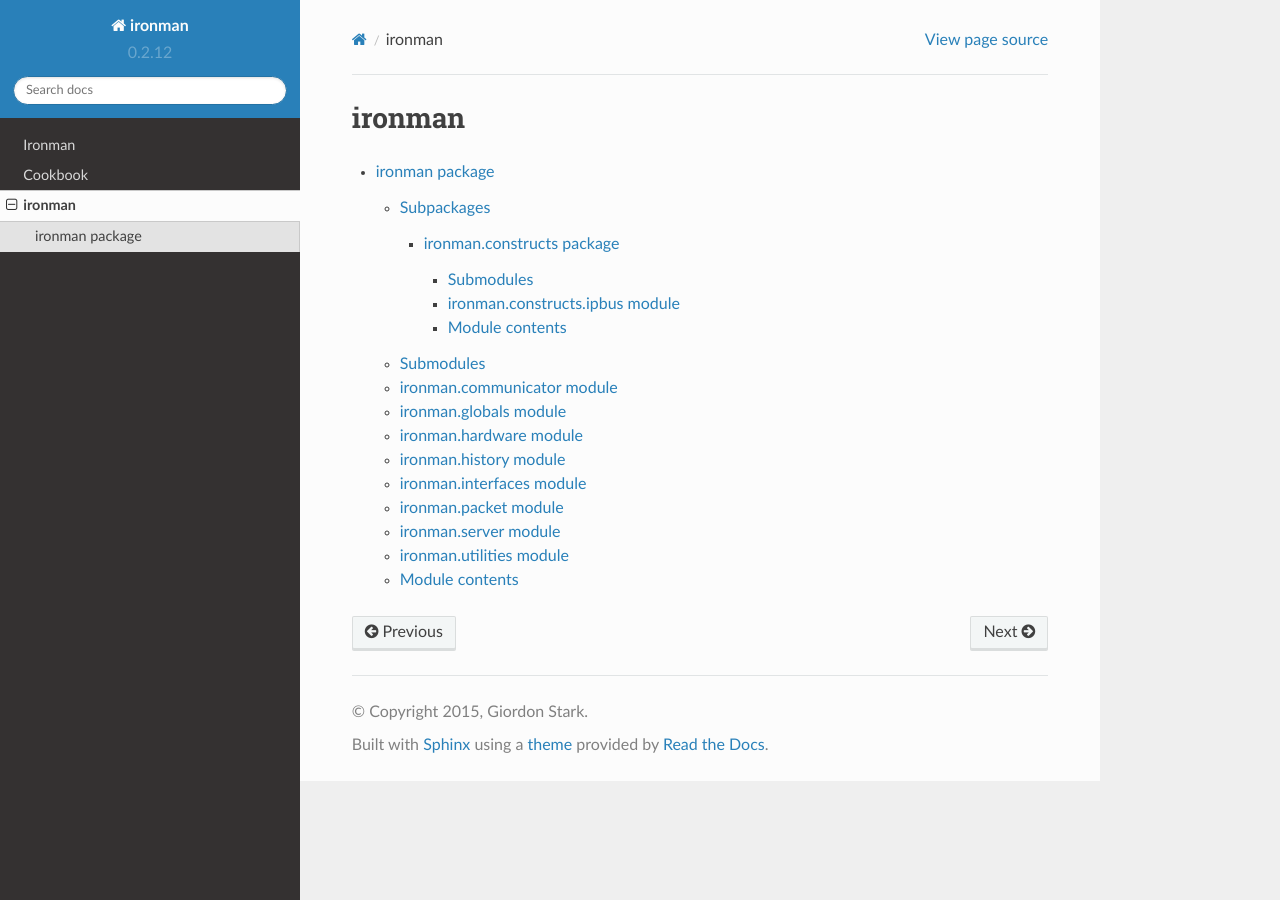
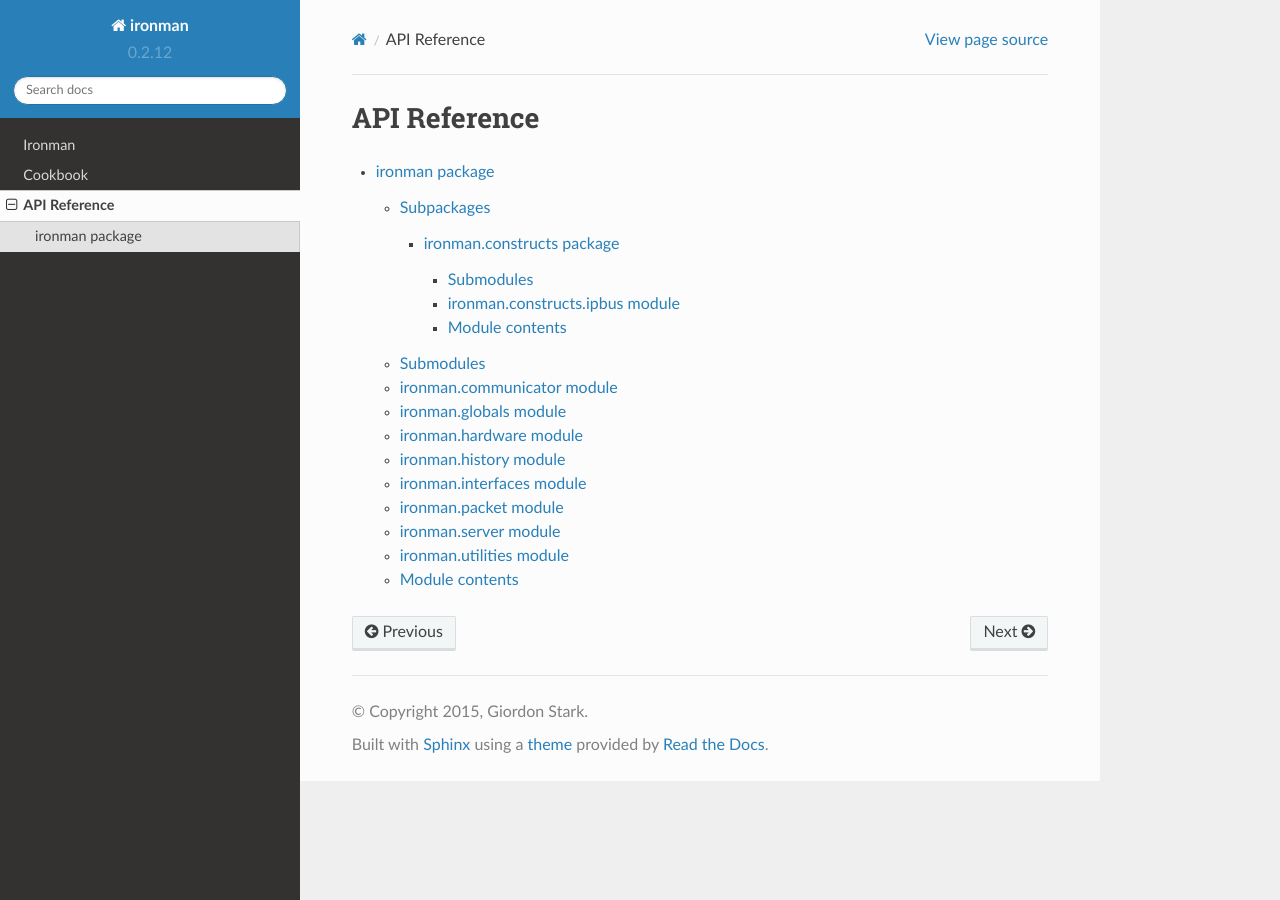
Before and after one commit to kratsg/ironman, a Sphinx documentation site: the page built from docs/modules.rst, in a window 1280 px wide. Built offline with Sphinx 7.4.7 and the Read the Docs theme 2.0.0, drawn with Linux system fonts in a browser that asks for light colours.

Commit message:
rename to API Reference

```diff
--- a/docs/modules.rst
+++ b/docs/modules.rst
@@ -1,5 +1,5 @@
-ironman
-=======
+API Reference
+=============
 
 .. toctree::
    :maxdepth: 4
```
